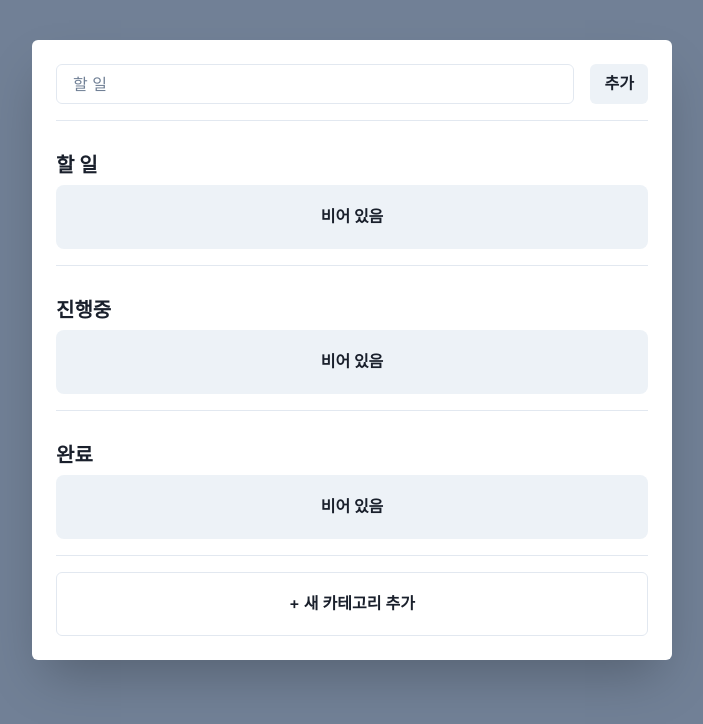
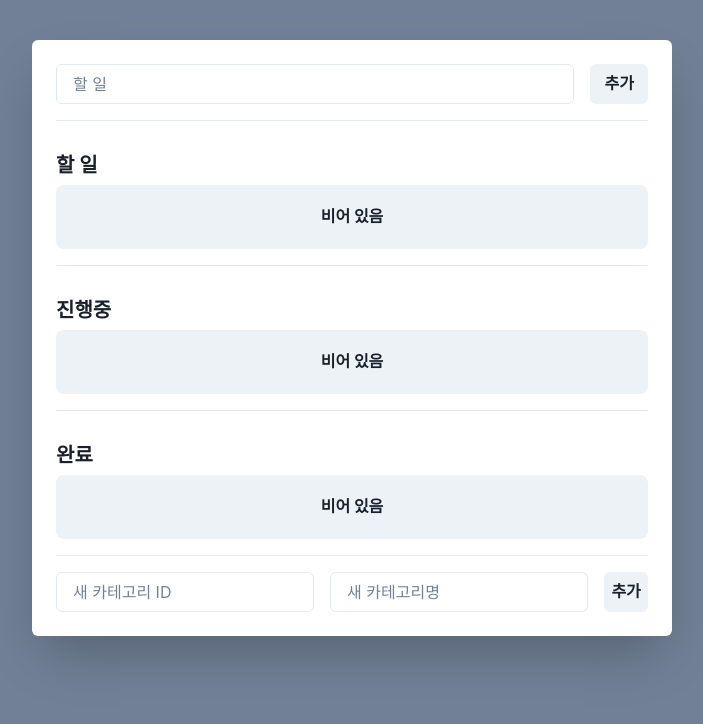
Before and after one commit to flynnpark/react-todo-recoil, a React (Vite) app: page / in a window 1280 px wide. Shown: the top 724 px of the page, without its empty margins (288-991 px from the left). Built offline with nearby package versions, Linux system fonts and the light colour scheme.

Commit message:
:sparkles: 신규 카테고리 추가 기능 구현

```diff
--- a/src/App.tsx
+++ b/src/App.tsx
@@ -3,7 +3,7 @@ import { useRecoilValue } from 'recoil';
 
 import { todosSelector } from './atoms';
 import ItemsSection from './components/ItemsSection';
-import NewCategoryButton from './components/NewCategoryButton';
+import NewCategoryForm from './components/NewCategoryForm';
 import TodoForm from './components/TodoForm';
 
 function App() {
@@ -25,7 +25,7 @@ function App() {
           {todos.map(({ category, items }) => (
             <ItemsSection key={category.id} category={category} todos={items} />
           ))}
-          <NewCategoryButton />
+          <NewCategoryForm />
         </VStack>
       </Box>
     </Center>
--- a/src/components/NewCategoryButton.tsx
+++ /dev/null
@@ -1,11 +0,0 @@
-import { Button } from '@chakra-ui/react';
-
-function NewCategoryButton() {
-  return (
-    <Button h={16} variant="outline">
-      + 새 카테고리 추가
-    </Button>
-  );
-}
-
-export default NewCategoryButton;
--- /dev/null
+++ b/src/components/NewCategoryForm.tsx
@@ -0,0 +1,40 @@
+import { Button, FormControl, Input, Stack } from '@chakra-ui/react';
+import { useForm } from 'react-hook-form';
+import { useSetRecoilState } from 'recoil';
+
+import { categoriesState } from '../atoms';
+
+interface FormData {
+  id: string;
+  name: string;
+}
+
+function NewCategoryForm() {
+  const setCategories = useSetRecoilState(categoriesState);
+  const { register, handleSubmit, reset } = useForm<FormData>();
+
+  const onSubmit = ({ id, name }: FormData) => {
+    setCategories((prevCategories) => [
+      ...prevCategories,
+      {
+        id,
+        name,
+      },
+    ]);
+    reset();
+  };
+
+  return (
+    <form onSubmit={handleSubmit(onSubmit)}>
+      <FormControl>
+        <Stack spacing={4} direction="row" w="full">
+          <Input id="id" placeholder="새 카테고리 ID" {...register('id')} />
+          <Input id="name" placeholder="새 카테고리명" {...register('name')} />
+          <Button type="submit">추가</Button>
+        </Stack>
+      </FormControl>
+    </form>
+  );
+}
+
+export default NewCategoryForm;
```
